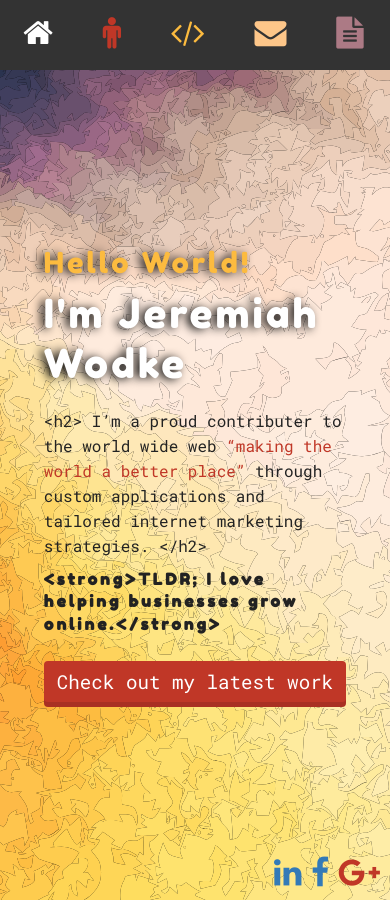
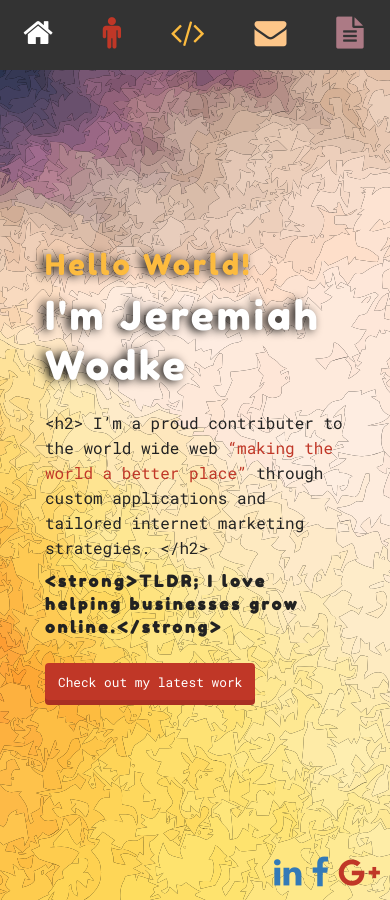
Before and after one commit to JWizerd/2017_personal_portfolio, a Jekyll site: the page built from index.html, in a window 390 px wide. Built offline with Jekyll 4.4.1, drawn with Linux system fonts in a browser that asks for light colours.

Commit message:
really small fucking devices like 320px in resolution are shame upon the human race

```diff
--- a/assets/css/main.scss
+++ b/assets/css/main.scss
@@ -170,7 +170,7 @@
 .btn-red {
   margin-top: 25px;
   transition: .2s;
-  font-size: 1.2em;
+  font-size: 1em;
   background-color: $apple;
   @extend .white;
   box-shadow: 0px 5px 0px #a93023;
@@ -184,7 +184,6 @@
 }
 
 button.btn-subpage {
-  font-size: 1em;
   margin-top: 10px;
 }
 
@@ -417,7 +416,7 @@
     text-align: left;
   }
 
-  button.btn-subpage a {
+  button.btn-subpage a, button.btn-red a {
     font-size: .8em;
   }
 }
@@ -440,3 +439,13 @@
     font-size: 2.5em;
   }
 }
+
+@media all and (max-width: 375px) {
+  .my-name {
+    font-size: 2em;
+  }
+
+  .hello {
+    font-size: 1.5em;
+  }
+}
--- a/index.html
+++ b/index.html
@@ -13,7 +13,7 @@
 
       <strong>TLDR; I love helping businesses grow online.</strong>
 
-      <button class="btn btn-red block">Check out my latest work</button>
+      <button class="btn btn-red block"><a href="">Check out my latest work</a></button>
     </div>
   </div>
 </div>
```
Also changed, not shown: 2 other files.
